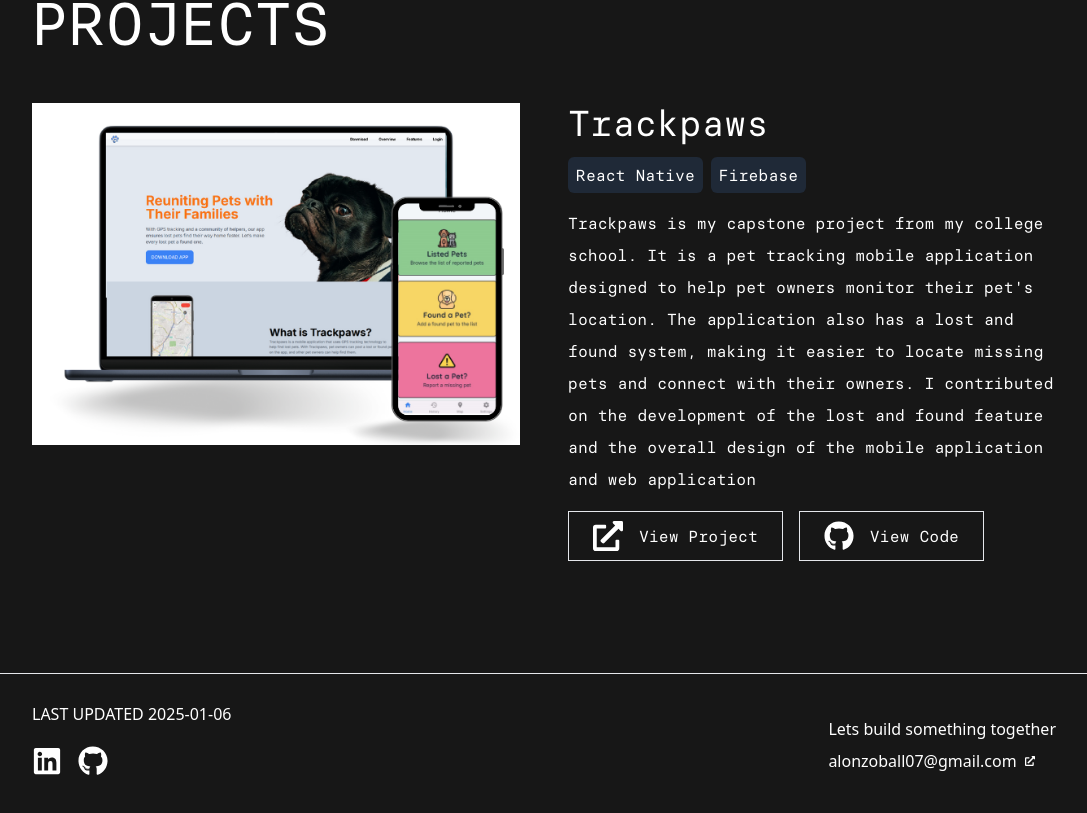
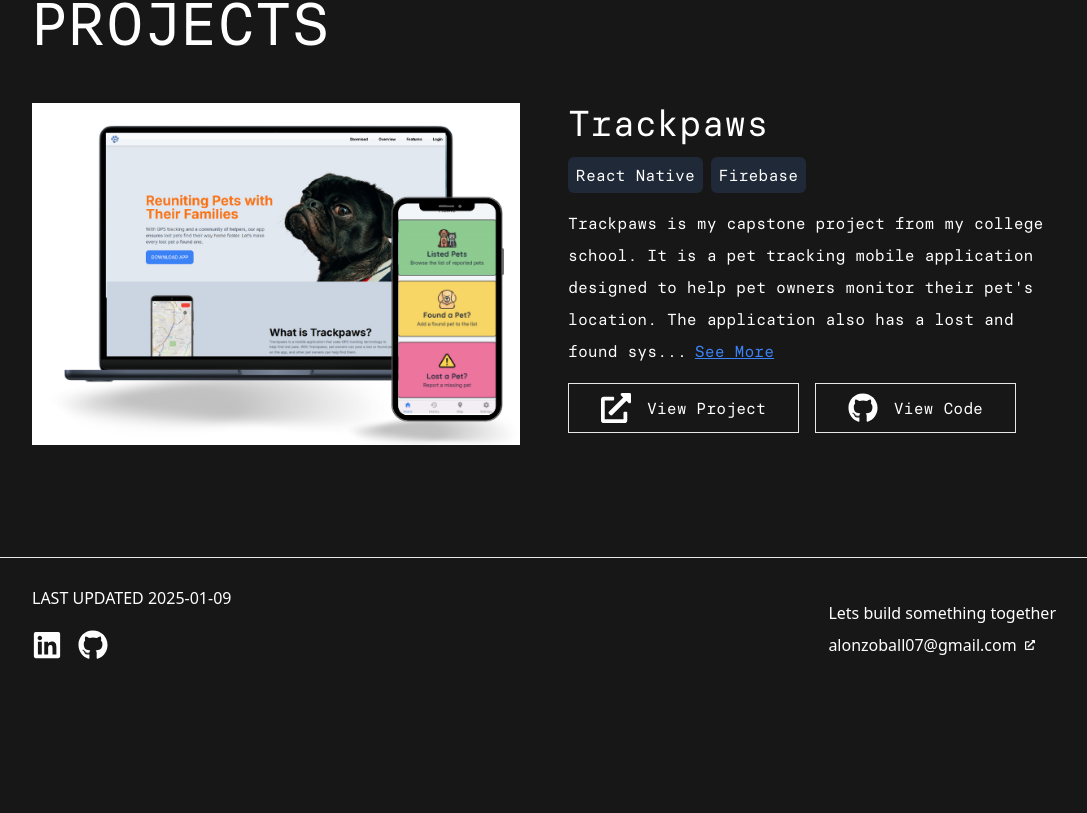
Before and after one commit to jetdev34/portfolio-v2-next, a Next.js app: page / in a window 1280 px wide. Shown: the part 1779-2592 px from the top of the page, without its empty margins (96-1183 px from the left). After the commit the page ends 2479 px from the top, so only its background shows below. Built offline with nearby package versions, Linux system fonts and the light colour scheme.

Commit message:
fix responsive

```diff
--- a/app/(main)/Footer.tsx
+++ b/app/(main)/Footer.tsx
@@ -8,7 +8,7 @@ function Footer() {
     <footer className="py-6 border-t" id="contact">
       <div className="container flex flex-col md:flex-row md:justify-between md:items-center">
         <div>
-          <span className="uppercase">Last updated 2025-01-06</span>
+          <span className="uppercase">Last updated 2025-01-09</span>
 
           <ul className="my-4 p-0 flex gap-4">
             <li className="link ">
--- a/app/(main)/Hero.tsx
+++ b/app/(main)/Hero.tsx
@@ -16,13 +16,15 @@ function Hero() {
         <div className="absolute inset-0 flex flex-col py-12 justify-center items-center z-10">
           {/* <Animation /> */}
           <FadeUpAnimation delay={0}>
-            <h1 className="text-white font-bold text-5xl md:text-8xl font-silk text-center">
+            <h1 className="text-white font-bold text-4xl md:text-6xl lg:text-8xl font-silk text-center">
               Jethro Alonzo
             </h1>
           </FadeUpAnimation>
 
           <FadeAnimation delay={1.4}>
-            <span className="text-xl  font-silk">Front-end Developer</span>
+            <span className="text-lg md:text-xl lg-2xl  font-silk">
+              Front-end Developer
+            </span>
           </FadeAnimation>
 
           <div className="flex gap-4 mt-8">
--- a/components/Button.tsx
+++ b/components/Button.tsx
@@ -16,7 +16,7 @@ function Button({ text, icon = "default", href, target, rel }: Props) {
     <Link
       href={href}
       target={target}
-      className="border py-2 px-6 font-silk flex items-center gap-4"
+      className="border py-2 px-4 md:px-6 lg:px-8 font-silk flex items-center gap-4"
       rel={rel}
     >
       {icon === "link" && <FaExternalLinkAlt size={30} />}
--- a/components/ProjectCard.tsx
+++ b/components/ProjectCard.tsx
@@ -1,5 +1,7 @@
+"use client";
+
 import Image from "next/image";
-import React from "react";
+import { useState } from "react";
 import TagStacks from "./TagStacks";
 import Button from "./Button";
 
@@ -20,14 +22,18 @@ function ProjectCard({
   demo_link,
   code_link,
 }: Props) {
+  const [isExpanded, setIsExpanded] = useState(false);
+
   const flexClasses = `flex flex-col md:flex-row ${
     flip === "flex-row-reverse" ? "md:flex-row-reverse" : ""
   }`;
 
+  const toggleDescription = () => setIsExpanded(!isExpanded);
+
   return (
-    <div className={`${flexClasses} py-4 gap-12`}>
+    <div className={`${flexClasses} py-4 gap-12 `}>
       <div className="w-[100%] lg:w-[49%]">
-        <Image src="/trackpaws.png" alt={title} width={600} height={200} />
+        <Image src="/trackpaws.png" alt={title} width={600} height={420} />
       </div>
       <div className="w-[100%] lg:w-[49%] flex flex-col gap-4 font-silk">
         <h2 className="text-4xl">{title}</h2>
@@ -38,7 +44,15 @@ function ProjectCard({
             </li>
           ))}
         </ul>
-        <p>{description}</p>
+        <p>
+          {isExpanded ? description : `${description.slice(0, 200)}...`}
+          <button
+            onClick={toggleDescription}
+            className="text-blue-500 underline ml-2"
+          >
+            {isExpanded ? "See Less" : "See More"}
+          </button>
+        </p>
 
         <div className="flex gap-4">
           <Button
```
